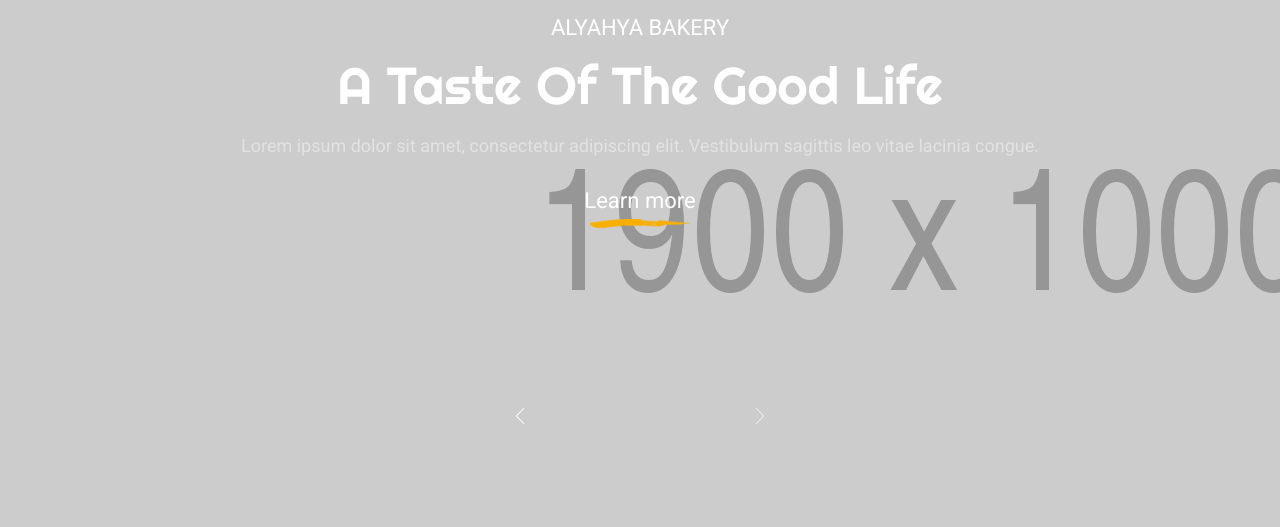
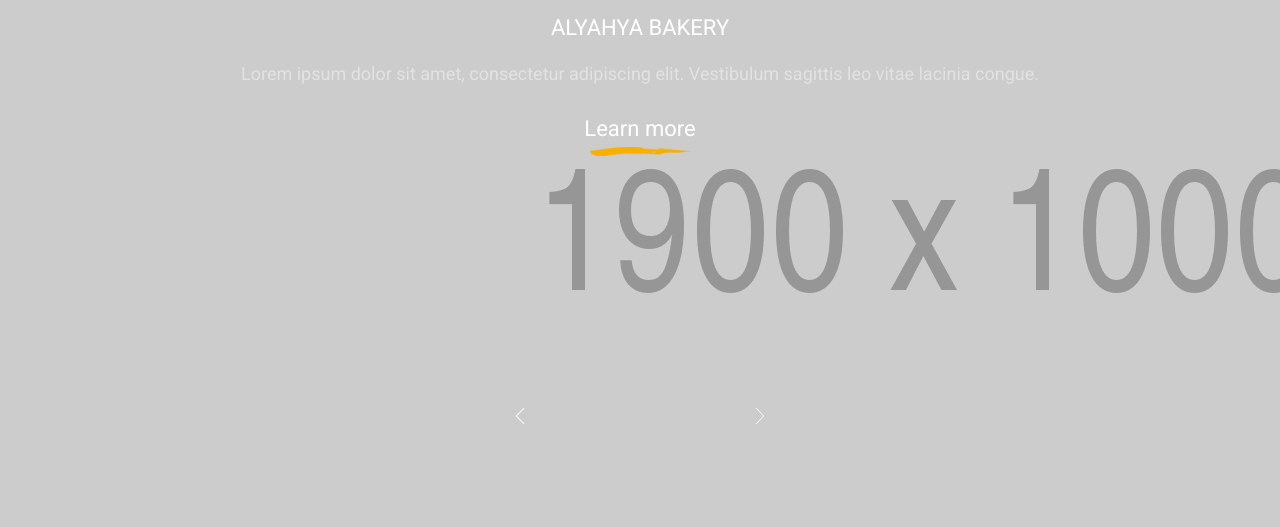
Before and after one commit to alyhayabakery/home-2, a plain HTML site: page index.html in a window 1280 px wide. Shown: the part 273-800 px from the top of the page. Drawn offline with Linux system fonts and the light colour scheme; some packages are replaced by stand-ins of ours.

Commit message:
Update index.html      test

```diff
--- a/index.html
+++ b/index.html
@@ -113,7 +113,7 @@
                                             <div class="slide-content">
                                                 <img class="classic" src="img/logo/cemrebakerylogo.png">
                                                 <h3>ALYAHYA BAKERY </h3>
-                                                <h2>A Taste Of  The Good Life</h2>
+                                                <h2></h2>
                                                 <p>Lorem ipsum dolor sit amet, consectetur adipiscing elit. Vestibulum sagittis leo vitae lacinia congue.</p>
 
                                                 <a class="default-btn" href="about.html">Learn more</a>
```
